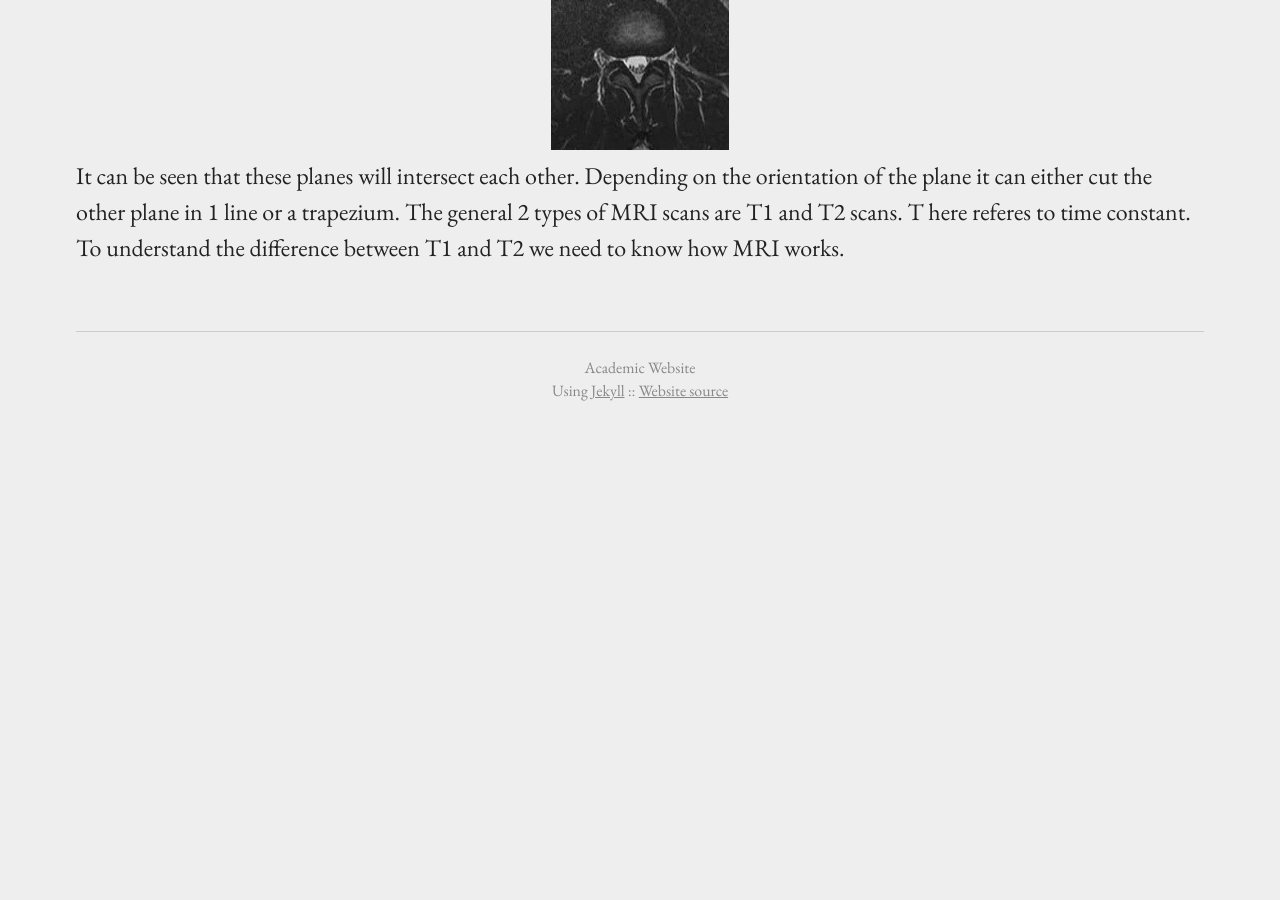
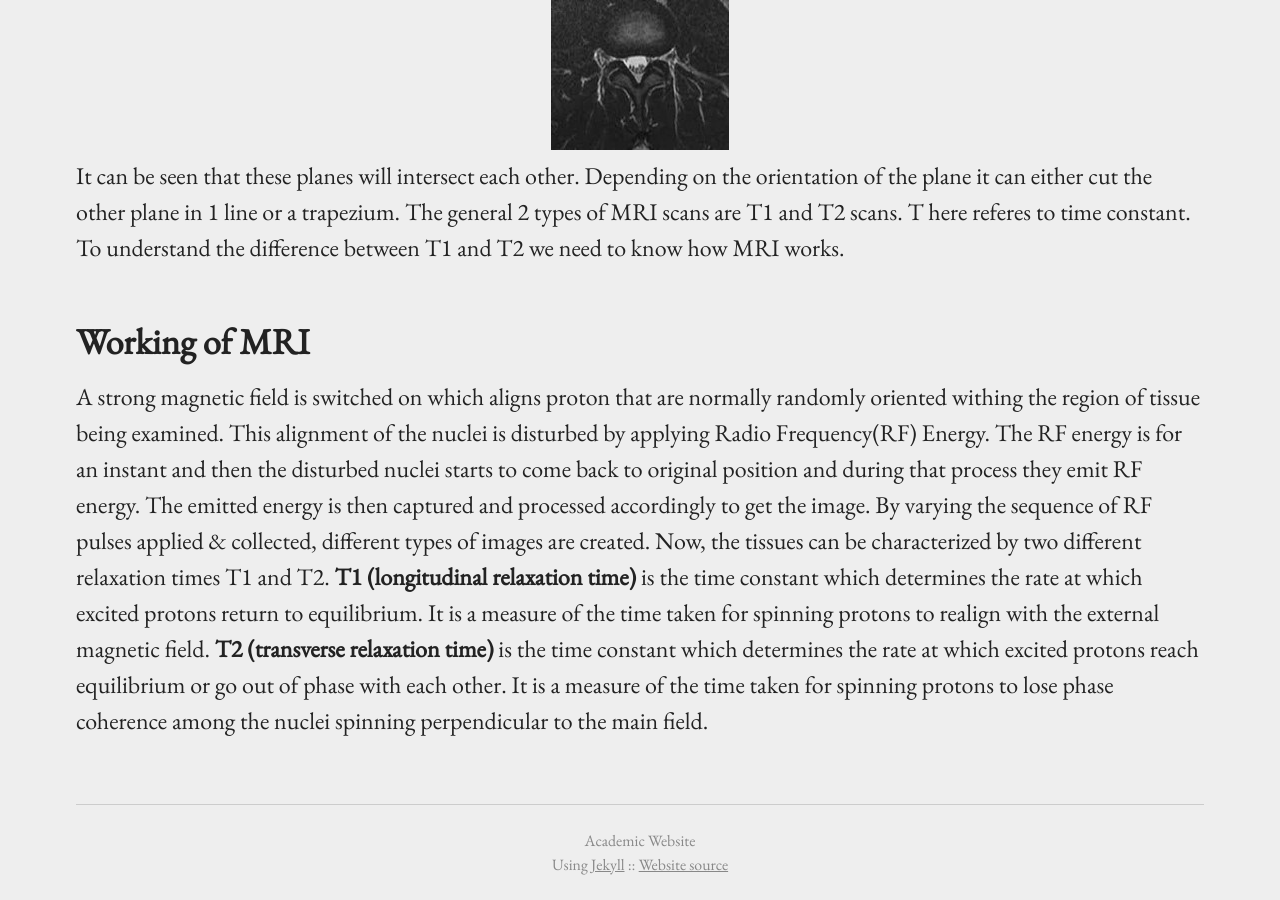
Before and after one commit to BadrinathS/BadrinathS.github.io, a Jekyll site: the page built from _posts/2019-02-15-Understanding-MRI-scans.md, in a window 1280 px wide and 900 px high, scrolled down 1969 px. Built offline with Jekyll 4.4.1, drawn with Linux system fonts in a browser that asks for light colours; comment, search, counter and statistics services are not loaded; before the commit the page ends 2396 px from its top, so only the background shows below that.

Commit message:
Update 2019-02-15-Understanding-MRI-scans.md

```diff
--- a/_posts/2019-02-15-Understanding-MRI-scans.md
+++ b/_posts/2019-02-15-Understanding-MRI-scans.md
@@ -32,4 +32,10 @@ The transverse planes, also known as the axial or horizontal planes, are paralle
 
 It can be seen that these planes will intersect each other. Depending on the orientation of the plane it can either cut the other plane in 1 line or a trapezium.
 The general 2 types of MRI scans are T1 and T2 scans. T here referes to time constant. To understand the difference between T1 and T2 we need to know how MRI works.
+
+## Working of MRI
+
+A strong magnetic field is switched on which aligns proton that are normally randomly oriented withing the region of tissue being examined. This alignment of the nuclei is disturbed by applying Radio Frequency(RF) Energy. The RF energy is for an instant and then the disturbed nuclei starts to come back to original position and during that process they emit RF energy. The emitted energy is then captured and processed accordingly to get the image. By varying the sequence of RF pulses applied & collected, different types of images are created.
+Now, the tissues can be characterized by two different relaxation times T1 and T2. <b>T1 (longitudinal relaxation time)</b> is the time constant which determines the rate at which excited protons return to equilibrium. It is a measure of the time taken for spinning protons to realign with the external magnetic field. <b>T2 (transverse relaxation time)</b> is the time constant which determines the rate at which excited protons reach equilibrium or go out of phase with each other. It is a measure of the time taken for spinning protons to lose phase coherence among the nuclei spinning perpendicular to the main field.
+
 {% include test_disqus.html %}
```
